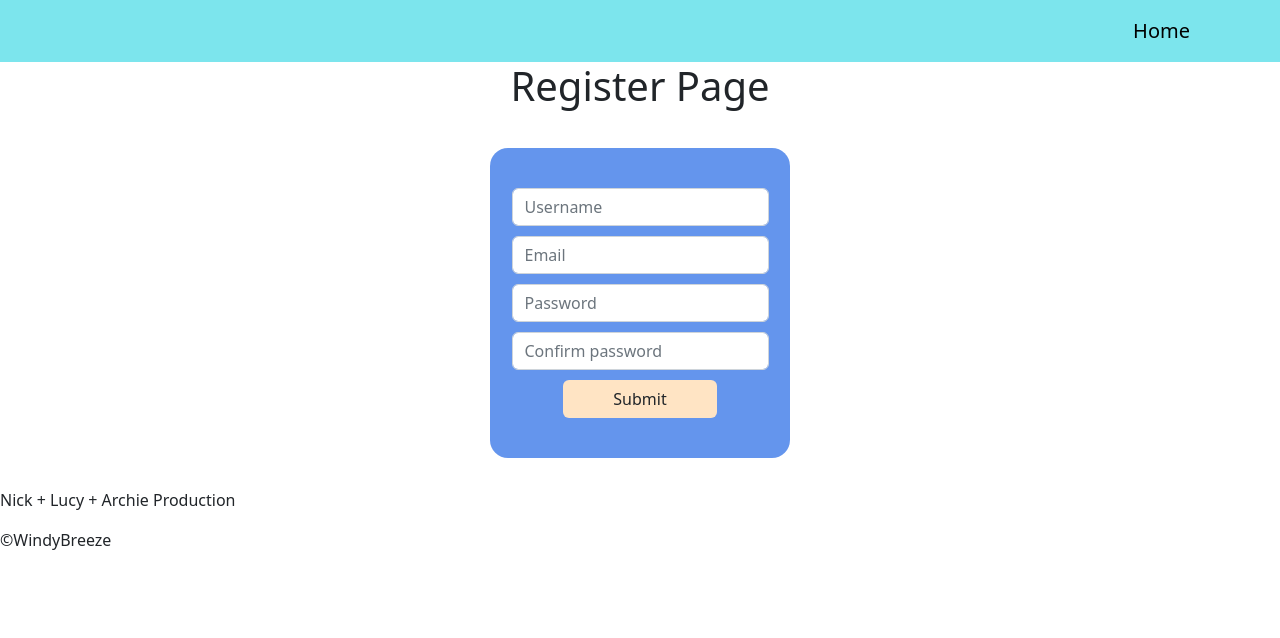
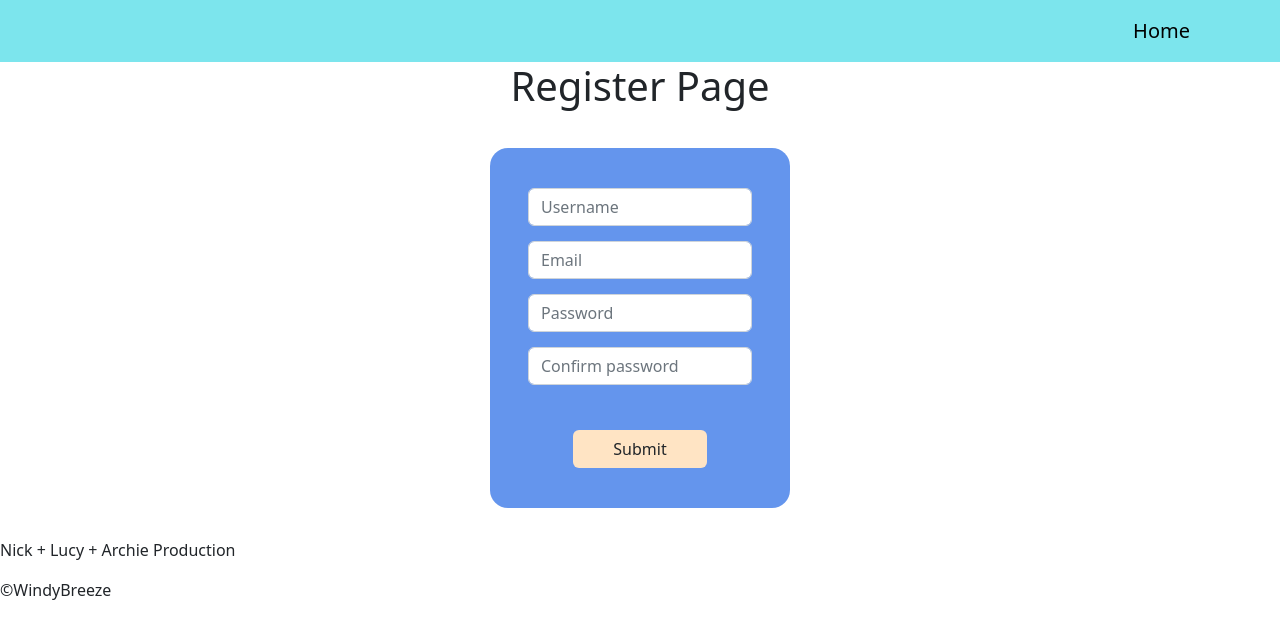
Before and after one commit to nickquirk/layby, a React (Create React App) app in the folder client/: page /register in a window 1280 px wide. Shown: the top 638 px of the page. Built offline with nearby package versions, Linux system fonts and the light colour scheme.

Commit message:
updated register page

```diff
--- a/client/src/components/pages/RegisterPage.js
+++ b/client/src/components/pages/RegisterPage.js
@@ -26,7 +26,7 @@ const RegisterPage = () => {
           <input required className='form-control' type="email" name="email" onChange={handleChange} placeholder="Email"/>
           <input required className='form-control' type="text" name="password" onChange={handleChange} placeholder="Password"/>
           <input required className='form-control' type="text" name="passwordConfirmation" onChange={handleChange} placeholder="Confirm password"/>
-          <Link to={'/'} className='btn btn-main'>Submit</Link>
+          <Link to={'/login'} className='btn btn-main'>Submit</Link>
         </form>
       </div>
     </div>
--- a/client/src/styles/main.scss
+++ b/client/src/styles/main.scss
@@ -52,12 +52,17 @@
   border-radius: 18px;
   background-color: cornflowerblue;
 
+  form {
+    width: 80%;
+  }
+
   input {
-    margin-bottom: 10px;
+    margin-bottom: 15px;
     width: 100%;
   }
   .btn {
     width: 60%;
     background-color: bisque;
+    margin-top: 30px;
   }
 }
```
